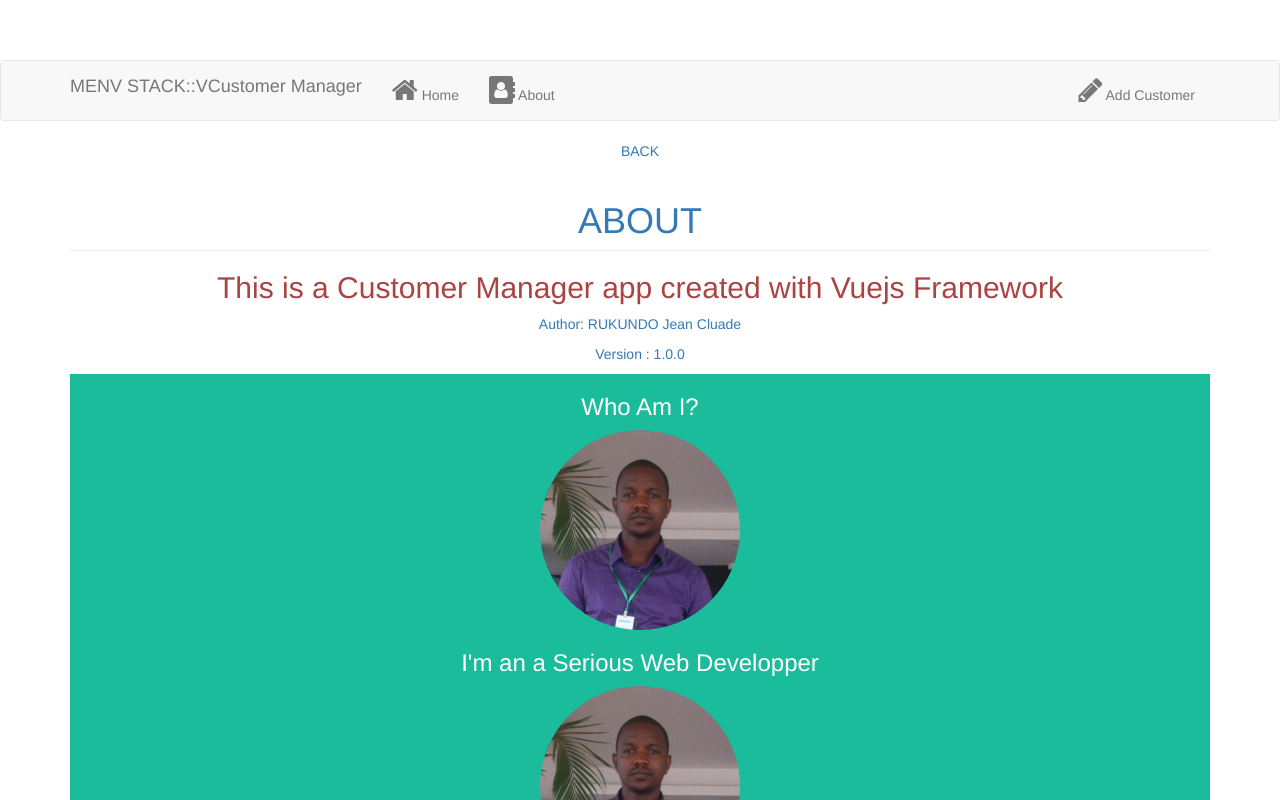
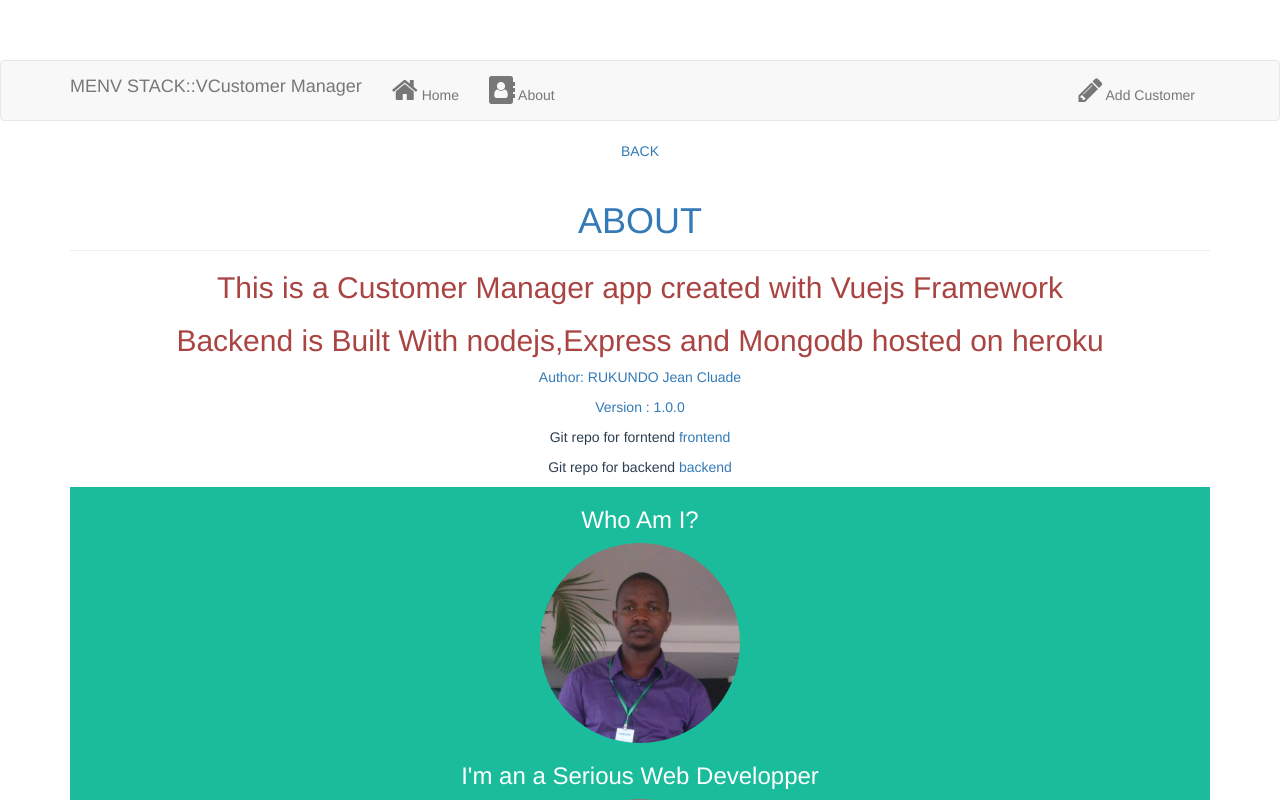
Before and after one commit to rukundocr/covid-19, a Vue app: page /about in a window 1280 px wide. Shown: the top 800 px of the page. Built offline with nearby package versions, Linux system fonts and the light colour scheme; what vue-resource would draw is missing.

Commit message:
adding git repo urls

```diff
--- a/src/components/about.vue
+++ b/src/components/about.vue
@@ -3,8 +3,11 @@
     <router-link to="/">BACK</router-link>
    <h1 class="page-header text-primary" >ABOUT</h1>
    <h2 class="text-danger">This is a Customer Manager app created with Vuejs Framework </h2>
+   <h2 class="text-danger">Backend is Built With nodejs,Express and Mongodb hosted on heroku </h2>
    <p class="text-primary">Author: RUKUNDO Jean Cluade</p>
     <p class="text-primary">Version : 1.0.0</p>
+    <p>Git repo for forntend <a href="https://github.com/rukundocr/Vmanager">frontend</a><br/>
+    <p>Git repo for backend  <a href="https://github.com/rukundocr/nodemongo_API">backend</a><br />
 
   <div class="container-fluid bg-1 text-center">
   <h3>Who Am I?</h3>
```
